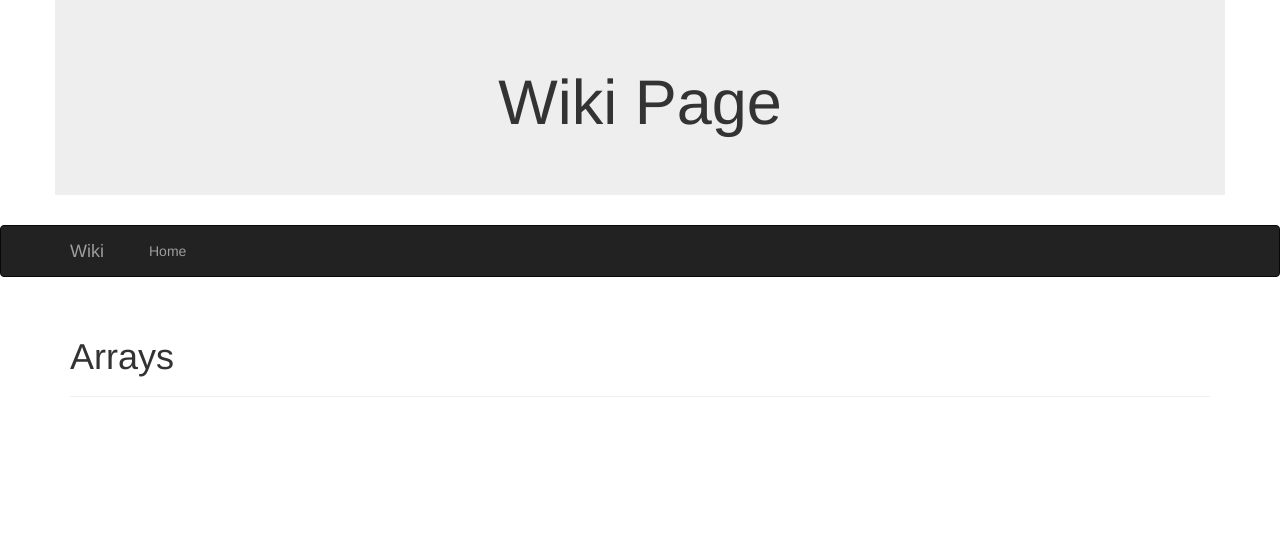
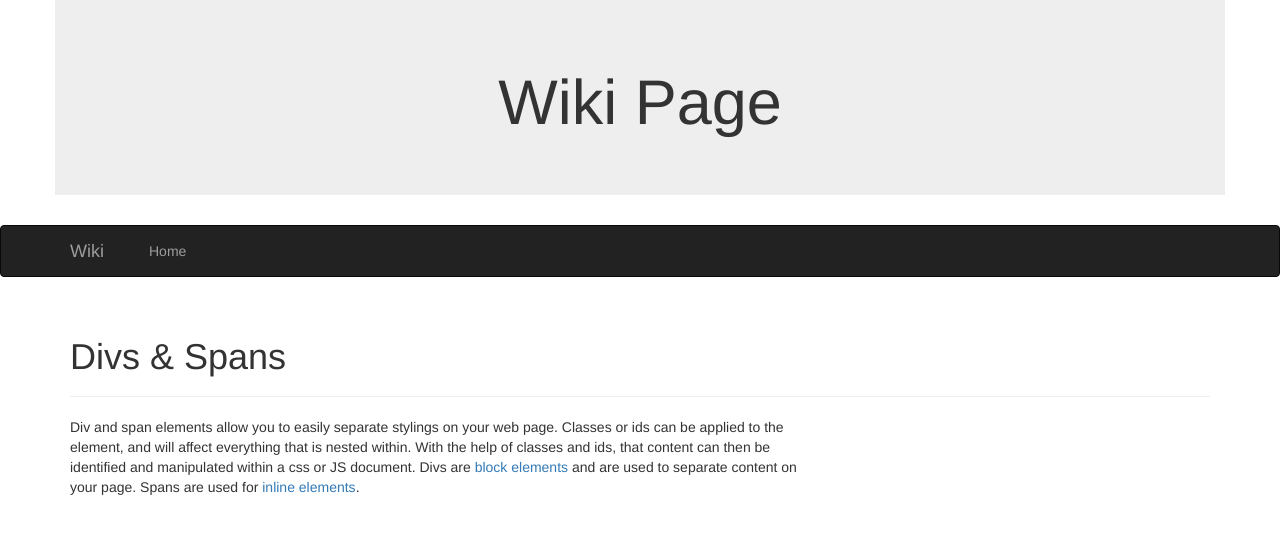
Before and after one commit to Jordan-Meier/wiki-page, a plain HTML site: page divsAndSpans.html in a window 1280 px wide. Drawn offline with Linux system fonts and the light colour scheme.

Commit message:
Add content(definition) to divs and spans html page.

```diff
--- a/divsAndSpans.html
+++ b/divsAndSpans.html
@@ -6,7 +6,7 @@
     <script src= "js/jquery-1.12.0.min.js"></script>
     <script src= "js/scripts.js"></script>
 
-    <title>Arrays</title>
+    <title>Divs and Spans</title>
   </head>
   <body>
     <div class="container jumbotron text-center">
@@ -31,13 +31,15 @@
 
     <div class="container">
       <div class="page-header">
-        <h1>Arrays</h1>
+        <h1>Divs &amp; Spans</h1>
       </div>
       <div class="row">
-        <div class="col-sm-6">
-
+        <div class="col-sm-8">
+          <p>
+            Div and span elements allow you to easily separate stylings on your web page.  Classes or ids can be applied to the element, and will affect everything that is nested within.  With the help of classes and ids, that content can then be identified and manipulated within a css or JS document. Divs are <a href="blockelements.html">block elements</a> and are used to separate content on your page. Spans are used for <a href="inlineElements.html">inline elements</a>.
+          </p>
         </div>
-        <div class="col-sm-6">
+        <div class="col-sm-4">
 
         </div>
 
```
